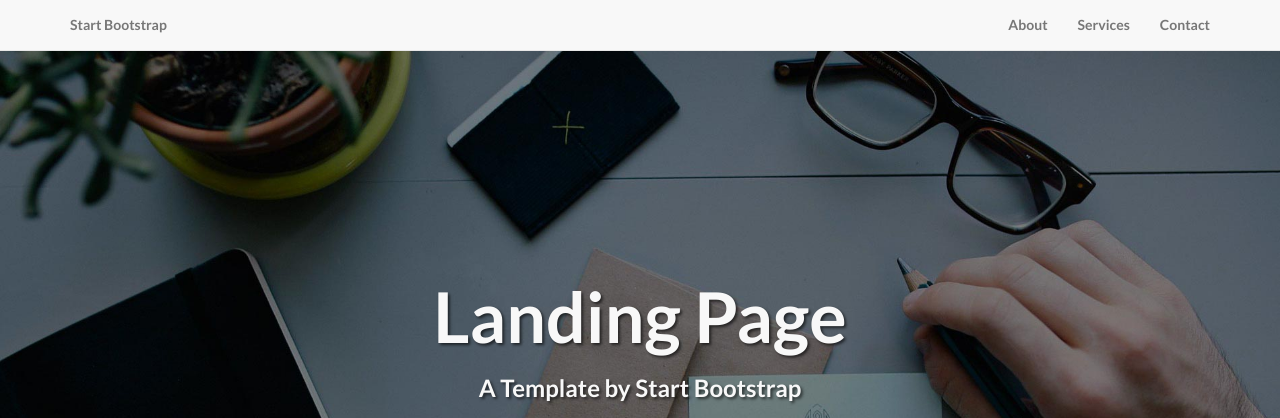
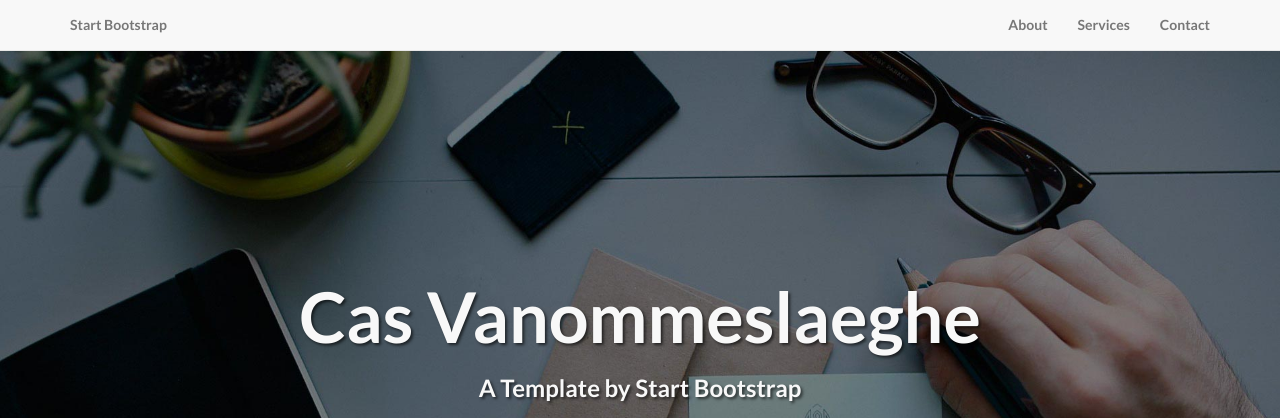
Before and after one commit to casvanom/casvanom.github.io, a plain HTML site: page index.html in a window 1280 px wide. Shown: the top 418 px of the page. Drawn offline with Linux system fonts and the light colour scheme.

Commit message:
naam veranderd

```diff
--- a/index.html
+++ b/index.html
@@ -73,7 +73,7 @@
             <div class="row">
                 <div class="col-lg-12">
                     <div class="intro-message">
-                        <h1>Landing Page</h1>
+                        <h1>Cas Vanommeslaeghe</h1>
                         <h3>A Template by Start Bootstrap</h3>
                         <hr class="intro-divider">
                         <ul class="list-inline intro-social-buttons">
```
